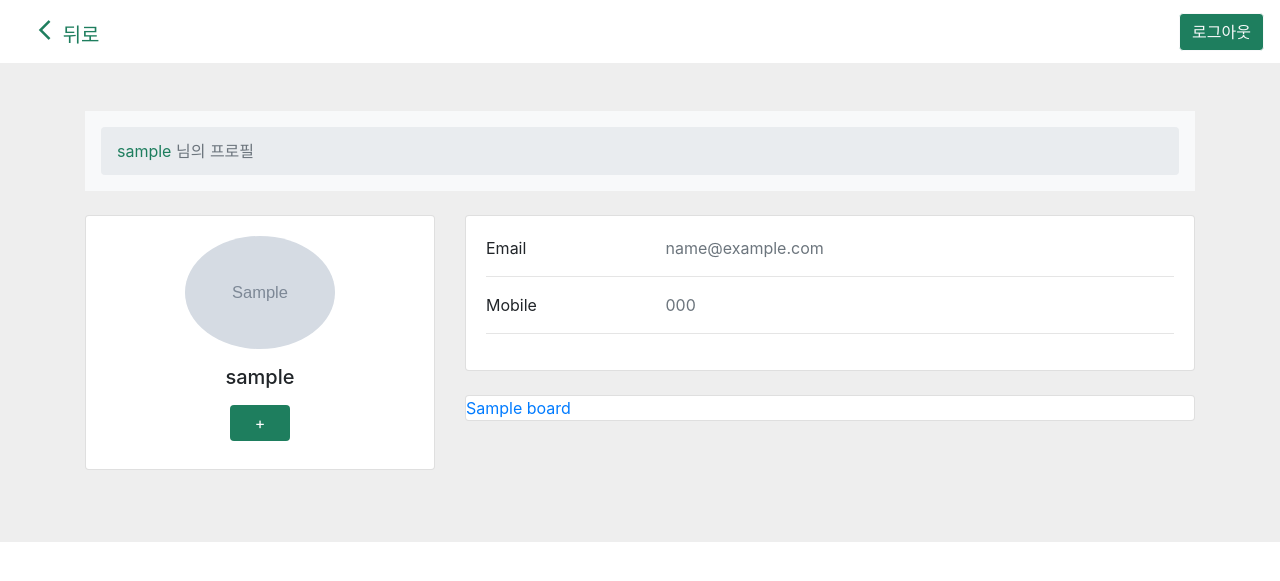
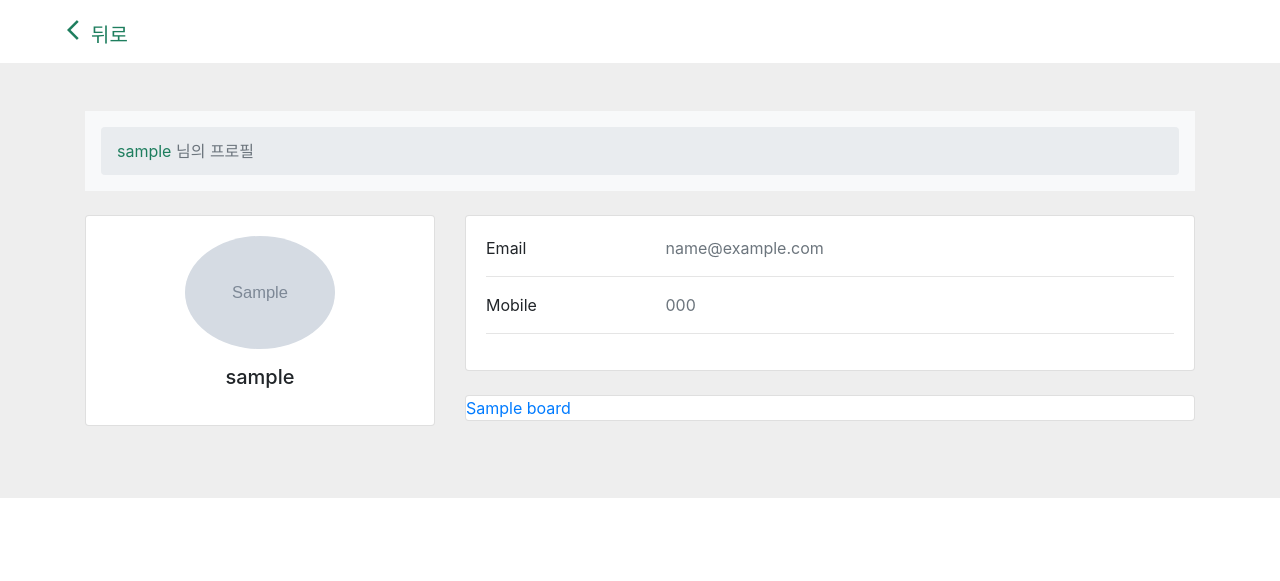
Before and after one commit to jamie7dev/i-dont-buy-alone, a Flask app: template templates/profile.html in a window 1280 px wide. Shown: the top 581 px of the page. Run offline with Flask 2, Linux system fonts and the light colour scheme; the template is opened without the code that fills it: most values are stand-ins (such as "Sample title", 1, 10 or a date in 2020); grey boxes marked "Sample" are stand-in pictures; some web fonts are replaced.

Commit message:
버튼 다른사람일때 보이지않게

```diff
--- a/templates/profile.html
+++ b/templates/profile.html
@@ -9,6 +9,7 @@
     <link rel="stylesheet" href="https://fonts.googleapis.com/icon?family=Material+Icons">
     <link rel="stylesheet" href="https://cdn.jsdelivr.net/npm/bootstrap@4.1.3/dist/css/bootstrap.min.css"
           integrity="sha384-MCw98/SFnGE8fJT3GXwEOngsV7Zt27NXFoaoApmYm81iuXoPkFOJwJ8ERdknLPMO" crossorigin="anonymous">
+    <script src="https://ajax.googleapis.com/ajax/libs/jquery/3.4.1/jquery.min.js"></script>
     <title>나혼자안산다</title>
 </head>
 
@@ -21,11 +22,20 @@
             </a>
         </div>
         <ul class="navbar-nav ml-auto">
-                <li class="nav-item">
-                    <button class="btn btn-primary btn-submit btn-outline-light" id="signout"
+            <li class="nav-item" id="nav_item">
+                <script>
+                    let email = localStorage.getItem('accountEmail')
+                    let temp
+
+                    if (email == '{{ account.accountEmail }}') {
+                        temp = ` <button class="btn btn-primary btn-submit btn-outline-light" id="signout"
                         style="background-color: #1E7E5E;">
                         로그아웃
-                    </button>
+                    </button>`
+                        $('#card-body').append(temp)
+                    }
+
+                </script>
             </li>
         </ul>
     </nav>
@@ -38,7 +48,7 @@
                     <ol class="breadcrumb mb-0">
                         <li class="breadcrumb-item active" aria-current="page">
                                 <span style="color: #1E7E5E;">
-                                {{account.nickname }}
+                                {{ account.nickname }}
                             </span>
                             님의 프로필
                         </li>
@@ -50,14 +60,23 @@
         <div class="row">
             <div class="col-lg-4">
                 <div class="card mb-4">
-                        <div class="card-body text-center">
+                    <div class="card-body text-center" id="card-body">
                         <img src="{{ url_for('static', filename=account.profileImg) }}"
                              alt="avatar" class="rounded-circle img-fluid" style="width: 150px;">
                         <h5 class="my-3">{{ account.nickname }}</h5>
-                            <label class="input-file-button" for="input-profile">
+                        <script>
+                            let email = localStorage.getItem('accountEmail')
+                            let temp
+
+                            if (email == '{{ account.accountEmail }}') {
+                                temp = `<label class="input-file-button" for="input-profile">
                                     +
                                 </label>
-                            <input type="file" accept="image/*" id="input-profile" style="display: none;"/>
+                                <input type="file" accept="image/*" id="input-profile" style="display: none;"/>`
+                                $('#card-body').append(temp)
+                            }
+
+                        </script>
                     </div>
                 </div>
             </div>
@@ -98,7 +117,7 @@
     </div>
 </section>
 
-    <script type="module" src="{{ url_for('static', filename='js/profile.js') }}" defer> </script>
+<script type="module" src="{{ url_for('static', filename='js/profile.js') }}" defer></script>
 </body>
 
 </html>
```
Lines whose indentation alone changed are shown as unchanged.
